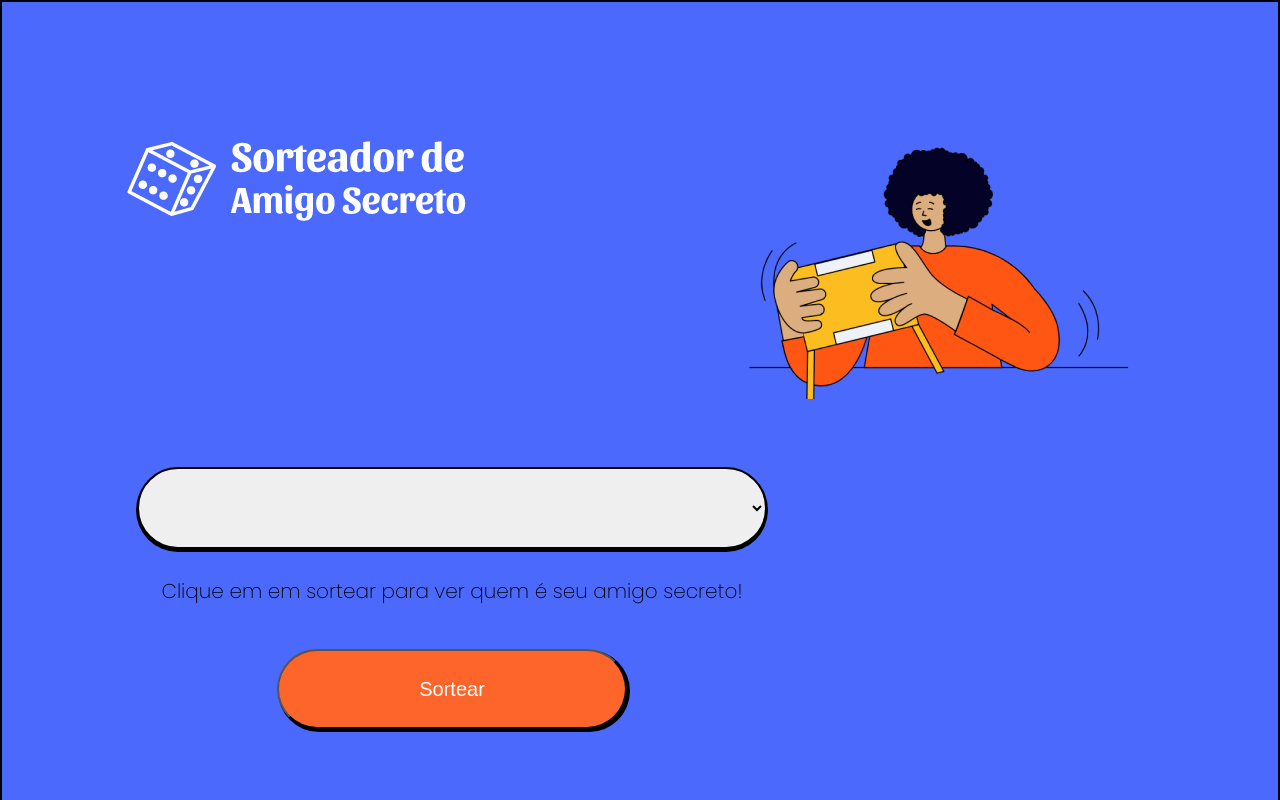
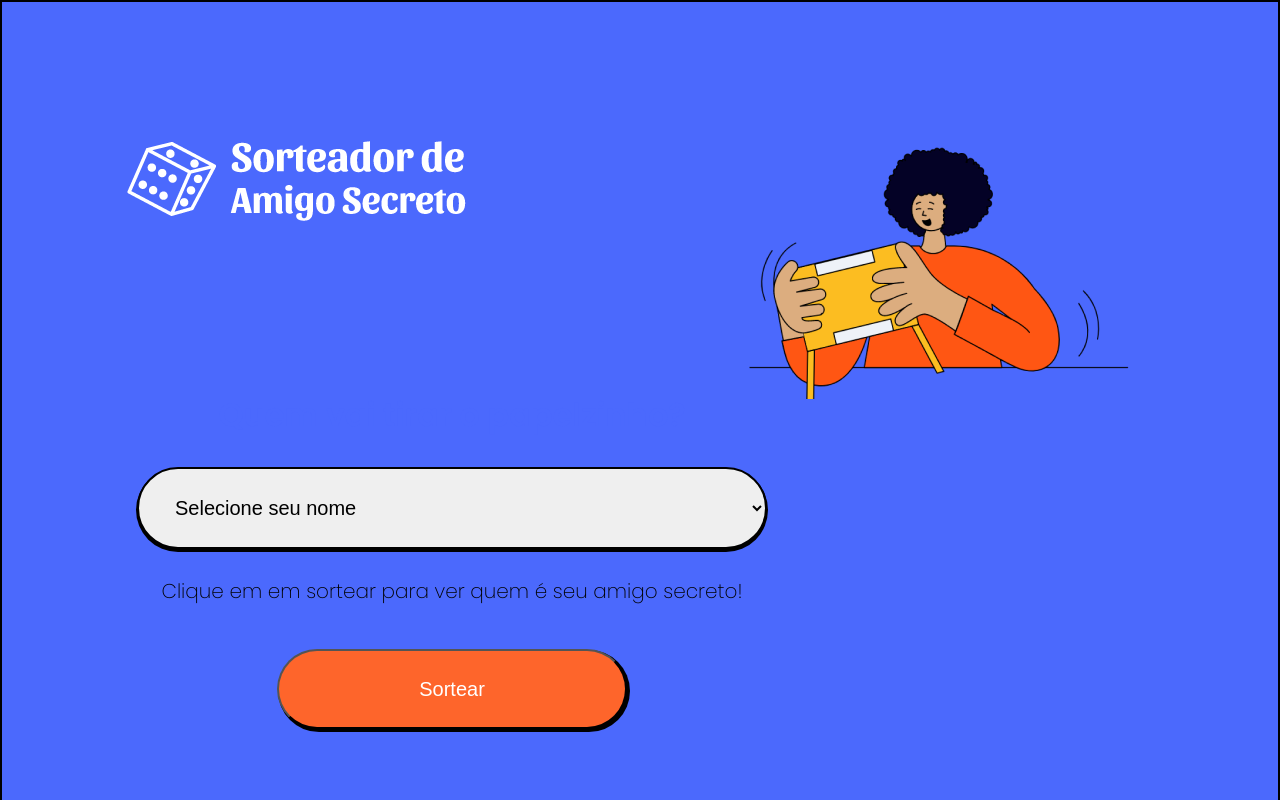
Before and after one commit to daniellvieira/secret-santa-drawer-alura, a React (Create React App) app: page /draw in a window 1280 px wide. Shown: the top 800 px of the page. Built offline with nearby package versions, Linux system fonts and the light colour scheme.

Commit message:
fix: add blank option in select

```diff
--- a/src/pages/Draw.tsx
+++ b/src/pages/Draw.tsx
@@ -29,6 +29,7 @@ const Draw = () => {
           value={userOfTheTurn}
           onChange={event => setUserOfTheTurn(event.target.value)}
         >
+          <option value="">Selecione seu nome</option>
           { users.map(user => (
             <option key={user}>{user}</option>
           )) }
```
Also changed, not shown: 1 other file (tests, documents, lock files or other folders).
